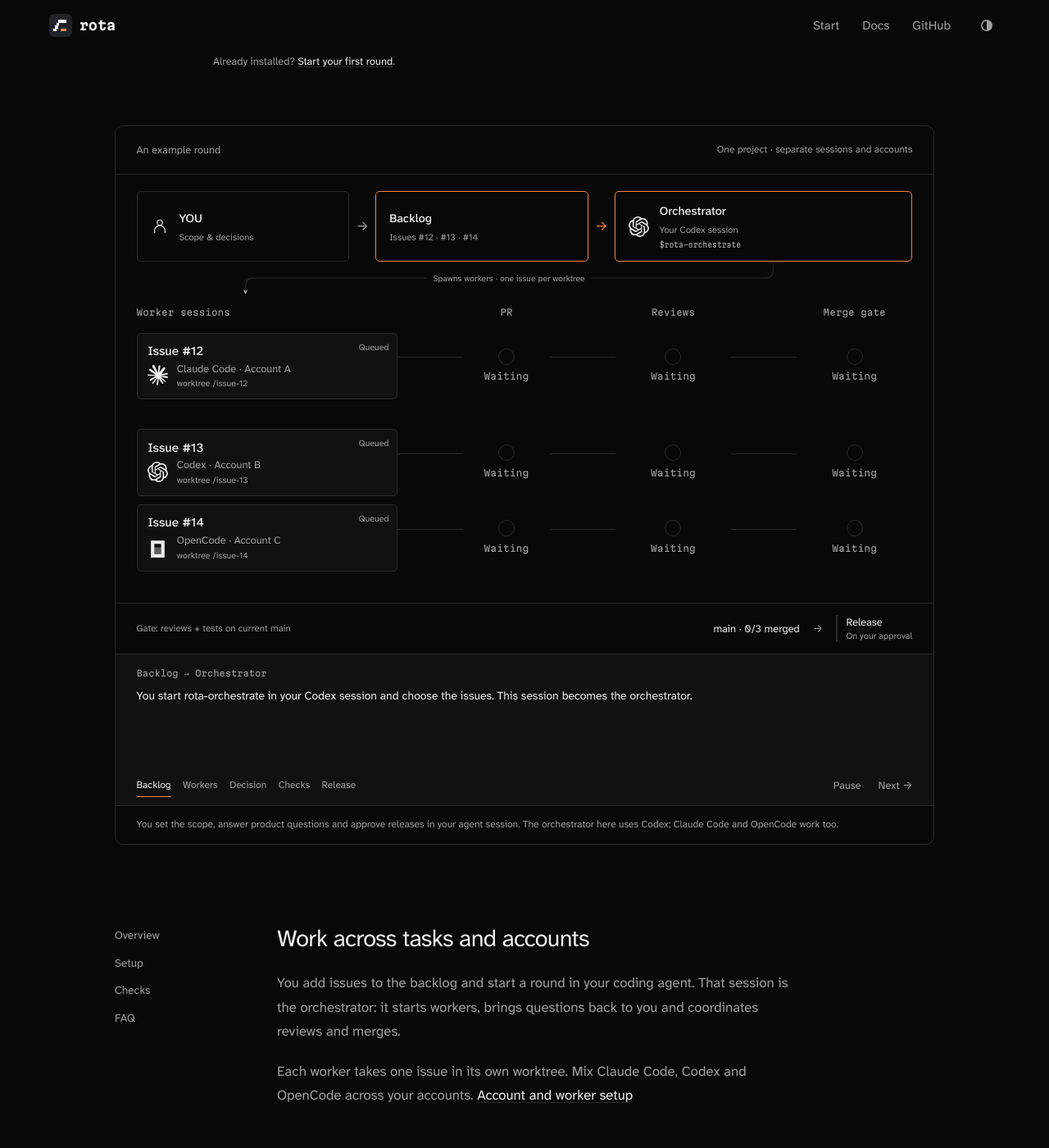
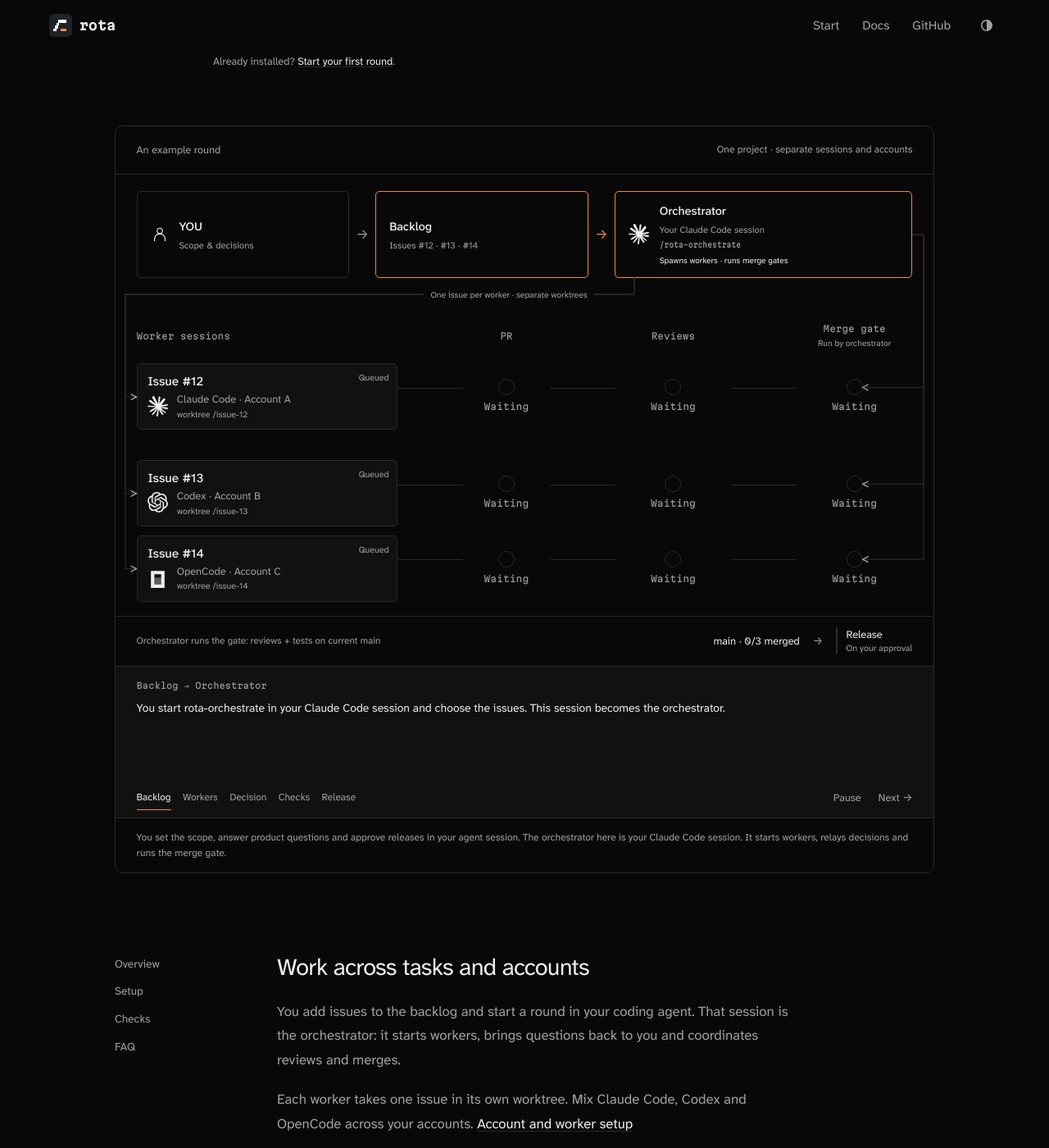
Before and after one commit to l4ci/l4ci.github.io, a Jekyll site: the page built from rota/index.html, in a window 1280 px wide and 1400 px high, scrolled down 512 px. Shown: the whole window at 82% size. Built offline with Jekyll 4.4.1, drawn with Linux system fonts in a browser that asks for light colours.

Commit message:
Connect decision relays and merge gates to the Claude orchestrator

```diff
--- a/_includes/rota/round-example.html
+++ b/_includes/rota/round-example.html
@@ -3,6 +3,20 @@
   <div class="round-demo-heading">
     <span id="round-title">An example round</span><span class="round-count">One project · separate sessions and accounts</span>
   </div>
+  <div class="round-map">
+    <svg class="round-wires" aria-hidden="true" focusable="false">
+      <defs>
+        <marker id="wire-arrow" viewBox="0 0 8 8" refX="7" refY="4" markerWidth="7" markerHeight="7" orient="auto"><path d="M1 1 7 4 1 7"/></marker>
+        <marker id="wire-arrow-active" viewBox="0 0 8 8" refX="7" refY="4" markerWidth="7" markerHeight="7" orient="auto"><path d="M1 1 7 4 1 7"/></marker>
+      </defs>
+      <g data-wire="worker-12"><path class="wire-track"/><path class="wire-motion"/></g>
+      <g data-wire="worker-13"><path class="wire-track"/><path class="wire-motion"/></g>
+      <g data-wire="worker-14"><path class="wire-track"/><path class="wire-motion"/></g>
+      <g data-wire="human"><path class="wire-track"/><path class="wire-motion"/></g>
+      <g data-wire="gate-12"><path class="wire-track"/><path class="wire-motion"/></g>
+      <g data-wire="gate-13"><path class="wire-track"/><path class="wire-motion"/></g>
+      <g data-wire="gate-14"><path class="wire-track"/><path class="wire-motion"/></g>
+    </svg>
   <div class="round-intake">
     <div class="round-node round-you" data-node="you" data-status="active">
       <svg viewBox="0 0 24 24" aria-hidden="true"><circle cx="12" cy="7" r="3.5"/><path d="M5 21v-3a7 7 0 0 1 14 0v3"/></svg>
@@ -12,13 +26,13 @@
     <div class="round-node" data-node="backlog" data-status="waiting"><div><strong>Backlog</strong><span>Issues #12 · #13 · #14</span></div></div>
     <span class="intake-link" data-intake-link="orchestrator" aria-hidden="true">→</span>
     <div class="round-node round-orchestrator" data-node="orchestrator" data-status="waiting">
-      <svg class="harness-mark" aria-hidden="true"><use href="#i-openai"/></svg>
-      <div><strong>Orchestrator</strong><span>Your Codex session</span><code>$rota-orchestrate</code></div>
+      <svg class="harness-mark" aria-hidden="true"><use href="#i-claude"/></svg>
+      <div><strong>Orchestrator</strong><span>Your Claude Code session</span><code>/rota-orchestrate</code><span class="orchestrator-duty" data-orchestrator-duty>Spawns workers · runs merge gates</span></div>
     </div>
   </div>
-  <div class="round-spawn" data-spawn="waiting"><svg viewBox="0 0 1000 34" preserveAspectRatio="none" aria-hidden="true"><defs><marker id="round-arrow" viewBox="0 0 6 6" refX="5" refY="3" markerWidth="6" markerHeight="6" orient="auto-start-reverse"><path d="M1 1 5 3 1 5" fill="none" stroke="currentColor"/></marker></defs><path data-spawn-path marker-end="url(#round-arrow)" d="M820 0V8Q820 17 810 17H150Q140 17 140 26V33"/></svg><span>Spawns workers · one issue per worktree</span></div>
+  <div class="round-spawn"><span>One issue per worker · separate worktrees</span></div>
   <div class="round-lanes">
-    <div class="round-columns" aria-hidden="true"><span>Worker sessions</span><span>PR</span><span>Reviews</span><span>Merge gate</span></div>
+    <div class="round-columns" aria-hidden="true"><span>Worker sessions</span><span>PR</span><span>Reviews</span><span>Merge gate<small>Run by orchestrator</small></span></div>
     <div class="round-lane" role="group" aria-label="Issue 12" data-issue="12" data-state="queued">
       <div class="round-session" role="group" aria-label="Worker session" data-stage="work" data-status="waiting">
         <svg class="harness-mark" aria-hidden="true"><use href="#i-claude"/></svg>
@@ -58,11 +72,11 @@
       <div class="round-stage" role="group" aria-label="Reviews" data-stage="review" data-status="waiting"><span class="stage-mark" aria-hidden="true"></span><span class="stage-name">Reviews</span><span class="stage-status">Waiting</span></div>
       <span class="round-link" data-link="gate" aria-hidden="true"></span>
       <div class="round-stage" role="group" aria-label="Merge gate" data-stage="gate" data-status="waiting"><span class="stage-mark" aria-hidden="true"></span><span class="stage-name">Merge gate</span><span class="stage-status">Waiting</span></div>
-      <div class="round-question-trail"><span>Decision needed → Orchestrator → YOU</span></div>
     </div>
   </div>
+  </div>
   <div class="round-outcome">
-    <span class="round-gate-note">Gate: reviews + tests on current main</span>
+    <span class="round-gate-note">Orchestrator runs the gate: reviews + tests on current main</span>
     <div class="round-delivery"><span data-main-status>main · 0/3 merged</span><span aria-hidden="true">→</span><span class="round-release" data-release="waiting">Release <span data-release-status>On your approval</span></span></div>
   </div>
   <div class="round-message">
@@ -74,5 +88,5 @@
     <div class="round-chapters" role="group" aria-label="Jump to a part of the example round"></div>
     <div class="round-controls"><button type="button" data-round-toggle>Pause</button><button type="button" data-round-next aria-label="Next step in the example round">Next <span aria-hidden="true">→</span></button></div>
   </div>
-  <figcaption id="round-caption">You set the scope, answer product questions and approve releases in your agent session. The orchestrator here uses Codex; Claude Code and OpenCode work too.</figcaption>
+  <figcaption id="round-caption">You set the scope, answer product questions and approve releases in your agent session. The orchestrator here is your Claude Code session. It starts workers, relays decisions and runs the merge gate.</figcaption>
 </figure>
--- a/_layouts/rota/base.html
+++ b/_layouts/rota/base.html
@@ -69,7 +69,7 @@
     <link rel="stylesheet" href="/rota/assets/fonts/fonts.css">
     <link rel="stylesheet" href="/rota/assets/rota.css?v=2">
     <link rel="stylesheet" href="/rota/assets/entry.css?v=5">
-    {% if is_landing %}<link rel="stylesheet" href="/rota/assets/round-example.css?v=2">{% endif %}
+    {% if is_landing %}<link rel="stylesheet" href="/rota/assets/round-example.css?v=3">{% endif %}
     <script>
       try { var t = localStorage.getItem("rota-theme"); document.documentElement.dataset.theme = t === "light" ? "light" : "dark"; } catch (e) { document.documentElement.dataset.theme = "dark"; }
     </script>
--- a/rota/assets/round-example.css
+++ b/rota/assets/round-example.css
@@ -129,13 +129,7 @@
 .intake-link { align-self: center; text-align: center; color: var(--muted); }
 .intake-link[data-status="active"] { color: var(--accent); }
 .round-spawn { height: 40px; position: relative; margin: 0 1.6rem; }
-.round-spawn svg { position: absolute; inset: 0; width: 100%; height: 100%; fill: none; stroke: var(--rule); stroke-width: 1; }
-.round-spawn path { vector-effect: non-scaling-stroke; }
-.round-spawn span { position: absolute; top: 12px; left: 48%; transform: translateX(-50%); font-size: .65rem; color: var(--muted); padding: 0 .5rem; background: var(--paper); white-space: nowrap; }
-.round-spawn[data-spawn="active"] [data-spawn-path] { stroke: var(--accent); stroke-dasharray: 4 4; animation: round-return 1s linear infinite; }
-.round-question-trail { grid-column: 1 / -1; height: 22px; color: var(--muted); font-size: .67rem; visibility: hidden; }
-.round-question-trail span::before { content: "↑ "; color: var(--accent); }
-.round-lane[data-state="question"] .round-question-trail { visibility: visible; }
+.round-spawn span { position: absolute; z-index: 3; top: 12px; left: 48%; transform: translateX(-50%); font-size: .65rem; color: var(--muted); padding: 0 .5rem; background: var(--paper); white-space: nowrap; }
 .round-session[data-status="question"] .session-status { color: var(--ink); }
 .round-session[data-status="question"] .harness-mark { color: var(--accent); }
 @media (max-width: 820px) {
@@ -155,8 +149,7 @@
   .round-node span { font-size: .72rem; }
   .round-node code { flex-basis: 100%; font-size: .6rem; }
   .intake-link { height: 25px; transform: rotate(90deg); line-height: 25px; }
-  .round-spawn { height: 32px; margin: 0 1rem; border-left: 1px solid var(--rule); }
-  .round-spawn svg { display: none; }
+  .round-spawn { height: 32px; margin: 0 1rem; }
   .round-spawn span { left: .6rem; top: 6px; transform: none; font-size: .6rem; padding: 0; }
   .round-outcome { padding: .8rem 1rem; }
   .round-delivery { justify-content: space-between; width: 100%; }
@@ -169,6 +162,23 @@
   .round-chapters { width: 100%; justify-content: space-between; gap: .3rem; }
   .round-chapters button { font-size: .7rem; }
   .round-controls { margin-left: auto; }
-  .round-question-trail { font-size: .6rem; }
   .round-return > span { font-size: .58rem; }
 }
+
+/* Shared paths connect real card edges, including on the stacked mobile layout. */
+.round-map { position: relative; isolation: isolate; }
+.round-wires { position: absolute; inset: 0; width: 100%; height: 100%; pointer-events: none; z-index: 2; overflow: visible; }
+.round-wires path { fill: none; stroke-width: 1.25; stroke-linejoin: round; stroke-linecap: round; }
+.round-wires #wire-arrow path { stroke: var(--muted); }
+.round-wires #wire-arrow-active path { stroke: var(--accent); }
+.wire-track { stroke: var(--rule); marker-end: url(#wire-arrow); }
+.wire-motion { display: none; stroke: var(--accent); stroke-dasharray: 7 13; marker-end: url(#wire-arrow-active); animation: wire-travel 1.2s linear infinite; }
+[data-wire][data-active="true"] .wire-track { stroke: var(--accent); opacity: .35; }
+[data-wire][data-active="true"] .wire-motion { display: block; }
+.round-columns small { display: block; font: 400 .65rem/1.4 var(--sans); margin-top: .2rem; }
+.round-node .orchestrator-duty { font-size: .63rem; margin-top: .15rem; color: var(--ink); }
+@keyframes wire-travel { to { stroke-dashoffset: -40; } }
+@media (max-width: 620px) {
+  .round-node .orchestrator-duty { flex-basis: 100%; font-size: .65rem; }
+  [data-stage="gate"] .stage-name::after { content: "by orchestrator"; display: block; font-size: .57rem; }
+}
--- a/rota/assets/round-example.js
+++ b/rota/assets/round-example.js
@@ -5,7 +5,7 @@
   if (!demo) return;
   var steps = [
     { title: "Capture the work", chapter: 0, states: ["queued", "queued", "queued"], route: "YOU → Backlog", text: "You describe the work: fix login, add CSV export and handle empty search. It becomes issues #12, #13 and #14." },
-    { title: "Start your orchestrator", chapter: 0, states: ["queued", "queued", "queued"], route: "Backlog → Orchestrator", text: "You start rota-orchestrate in your Codex session and choose the issues. This session becomes the orchestrator." },
+    { title: "Start your orchestrator", chapter: 0, states: ["queued", "queued", "queued"], route: "Backlog → Orchestrator", text: "You start rota-orchestrate in your Claude Code session and choose the issues. This session becomes the orchestrator." },
     { title: "Spawn worker sessions", chapter: 1, states: ["building", "building", "building"], route: "Orchestrator → Workers", text: "Your orchestrator starts Claude Code, Codex and OpenCode workers. Each gets one issue, its own worktree and a configured account." },
     { title: "Open a pull request", chapter: 1, states: ["building", "pr", "building"], route: "Worker #13 → PR #42", text: "Codex opens a PR for #13. The other workers keep working; workers do not merge their own changes." },
     { title: "Worker raises a question", chapter: 2, states: ["pr", "review", "question"], route: "Worker #14 → Orchestrator", text: "OpenCode asks: \"Should an empty search show all results or an empty state?\" It pauses #14 for that decision." },
@@ -14,8 +14,8 @@
     { title: "Relay the answer", chapter: 2, states: ["fixing", "merged", "building"], route: "Orchestrator → Worker #14", text: "The orchestrator relays your answer: \"{answer}\" OpenCode resumes #14. A fresh Claude session takes the review feedback for #12.", duration: 5500 },
     { title: "Submit updated work", chapter: 3, states: ["pr", "merged", "pr"], route: "Workers → PRs", text: "Claude updates PR #41 with the login fix. OpenCode opens PR #43 with the empty-search behavior you chose." },
     { title: "Review the changes", chapter: 3, states: ["review", "merged", "review"], route: "PRs → Reviews", text: "The orchestrator coordinates reviews of both PRs. The fix for #12 is reviewed again on its updated code." },
-    { title: "Run the merge gate", chapter: 3, states: ["gate", "merged", "approved"], route: "Reviews → Merge gate", text: "#12 enters the gate: required reviews are checked and tests run on the PR combined with current main. #14 waits its turn." },
-    { title: "Check against updated main", chapter: 3, states: ["merged", "merged", "gate"], route: "Merge gate → main", text: "#12 passes and merges. Now #14 runs the gate against the updated main, including the changes from #12 and #13." },
+    { title: "Run the merge gate", chapter: 3, states: ["gate", "merged", "approved"], route: "Orchestrator → Merge gate for #12", text: "Your Claude orchestrator runs the gate for #12: it checks reviews and tests the PR combined with current main. #14 waits its turn." },
+    { title: "Check against updated main", chapter: 3, states: ["merged", "merged", "gate"], route: "Orchestrator → Merge gate for #14", text: "#12 passes and merges. The orchestrator now runs the gate for #14 against the updated main, including #12 and #13." },
     { title: "Prepare the release", chapter: 4, states: ["merged", "merged", "merged"], route: "main → Release preparation", text: "All three issues are on main. You ask for a release; the agent checks the release checklist and prepares the notes." },
     { title: "You approve the release", chapter: 4, states: ["merged", "merged", "merged"], route: "Agent → YOU → Release", text: "You review the release notes and approve publishing. A finished round does not publish a release by itself." },
     { title: "Publish the release", chapter: 4, states: ["merged", "merged", "merged"], route: "Your approval → Release", text: "The agent tags and publishes the release. Your issues, product decision and approved changes are now in the release.", duration: 6500 }
@@ -49,6 +49,53 @@
     return button;
   });
 
+  // Measure the cards so the same connected paths work at every screen size.
+  var map = demo.querySelector(".round-map");
+  var wires = demo.querySelector(".round-wires");
+  function drawConnections() {
+    var bounds = map.getBoundingClientRect();
+    if (!bounds.width) return;
+    wires.setAttribute("viewBox", "0 0 " + bounds.width + " " + bounds.height);
+    function rect(selector) {
+      var r = map.querySelector(selector).getBoundingClientRect();
+      return { left: r.left - bounds.left, right: r.right - bounds.left, top: r.top - bounds.top, bottom: r.bottom - bounds.top, x: (r.left + r.right) / 2 - bounds.left, y: (r.top + r.bottom) / 2 - bounds.top };
+    }
+    function connect(name, points, active, show) {
+      var group = wires.querySelector('[data-wire="' + name + '"]');
+      var d = points.map(function (p, i) { return (i ? "L" : "M") + p.map(function (n) { return n.toFixed(1); }).join(" "); }).join(" ");
+      group.dataset.active = String(active);
+      group.style.display = show === false ? "none" : "";
+      group.querySelectorAll("path").forEach(function (path) { path.setAttribute("d", d); });
+    }
+    var orchestrator = rect('[data-node="orchestrator"]');
+    var you = rect('[data-node="you"]');
+    var mobile = window.matchMedia("(max-width: 620px)").matches;
+    var left = mobile ? 7 : 12;
+    var right = bounds.width - left;
+    var corridor = orchestrator.bottom + 20;
+    [12, 13, 14].forEach(function (issue, i) {
+      var worker = rect('[data-issue="' + issue + '"] .round-session');
+      var workerPath = mobile ? [[orchestrator.left, orchestrator.y], [left, orchestrator.y], [left, worker.y], [worker.left, worker.y]] :
+        [[orchestrator.left + 24, orchestrator.bottom], [orchestrator.left + 24, corridor], [left, corridor], [left, worker.y], [worker.left, worker.y]];
+      if (issue === 14 && (index === 4 || index === 5)) workerPath.reverse();
+      connect("worker-" + issue, workerPath, index === 2 || (issue === 14 && (index === 4 || index === 7)));
+      var gate = rect('[data-issue="' + issue + '"] [data-stage="gate"] .stage-mark');
+      connect("gate-" + issue, [[orchestrator.right, orchestrator.y], [right, orchestrator.y], [right, gate.y], [gate.right, gate.y]], steps[index].states[i] === "gate");
+    });
+    var humanPath = mobile ? [[orchestrator.left, orchestrator.y], [left, orchestrator.y], [left, you.y], [you.left, you.y]] :
+      [[orchestrator.x, orchestrator.top], [orchestrator.x, 9], [you.x, 9], [you.x, you.top]];
+    if (index >= 6) humanPath.reverse();
+    connect("human", humanPath, index === 5 || index === 6 || (index === 7 && motion.matches), index >= 4 && index <= 7);
+  }
+  var drawFrame;
+  function queueConnections() {
+    window.cancelAnimationFrame(drawFrame);
+    drawFrame = window.requestAnimationFrame(drawConnections);
+  }
+  if ("ResizeObserver" in window) new ResizeObserver(queueConnections).observe(map);
+  window.addEventListener("resize", queueConnections);
+  if (document.fonts) document.fonts.ready.then(queueConnections);
+
   function render(nextIndex) {
     index = nextIndex;
     var step = steps[index];
@@ -59,10 +106,8 @@
       demo.querySelector('[data-node="' + node + '"]').dataset.status = active ? "active" : "waiting";
     });
     demo.querySelector("[data-you-status]").textContent = index === 5 ? "Decision needed" : index === 6 ? "Answer the question" : index === 13 ? "Approve the release" : "Scope & decisions";
-    var relay = index === 5 || index === 6;
-    demo.querySelector("[data-spawn]").dataset.spawn = index === 2 || relay ? "active" : "waiting";
-    demo.querySelector("[data-spawn-path]").setAttribute("d", index === 6 ? "M140 0V8Q140 17 150 17H810Q820 17 820 8V1" : relay ? "M820 0V8Q820 17 810 17H150Q140 17 140 8V1" : "M820 0V8Q820 17 810 17H150Q140 17 140 26V33");
-    demo.querySelector(".round-spawn > span").textContent = index === 5 ? "Question → YOU" : index === 6 ? "Your answer → Orchestrator" : "Spawns workers · one issue per worktree";
+    var gatingIssue = step.states.indexOf("gate");
+    demo.querySelector("[data-orchestrator-duty]").textContent = index === 4 ? "Receives #14's question" : index === 5 ? "Asks you for a decision" : index === 6 ? "Receives your answer" : index === 7 ? "Relays your answer to #14" : gatingIssue >= 0 ? "Runs merge gate · #" + (12 + gatingIssue) : "Spawns workers · runs merge gates";
     demo.querySelector('[data-intake-link="backlog"]').dataset.status = index === 0 ? "active" : "waiting";
     demo.querySelector('[data-intake-link="orchestrator"]').dataset.status = index === 1 ? "active" : "waiting";
     lanes.forEach(function (lane, i) {
@@ -82,6 +127,7 @@
         lane.querySelector('[data-link="' + stage + '"]').dataset.status = state[stage];
       });
     });
+    drawConnections();
     var merged = step.states.filter(function (state) { return state === "merged"; }).length;
     demo.querySelector("[data-main-status]").textContent = "main · " + merged + "/3 merged";
     demo.querySelector("[data-release]").dataset.release = index === 14 ? "done" : index >= 12 ? "active" : "waiting";
@@ -106,9 +152,10 @@
   demo.querySelectorAll("[data-answer]").forEach(function (button) {
     button.addEventListener("click", function () {
       answer = button.dataset.answer;
-      paused = true;
+      // Let the answer visibly travel through the orchestrator before work resumes.
+      paused = motion.matches;
+      render(motion.matches ? 7 : 6);
       syncPlayback();
-      render(7);
       // The answer buttons disappear; keep keyboard focus in the demo.
       demo.querySelector("[data-round-next]").focus({ preventScroll: true });
     });
--- a/rota/index.html
+++ b/rota/index.html
@@ -47,4 +47,4 @@
   {% include rota/landing-faq.html %}
 </main>
 <script src="/rota/assets/entry.js?v=2" defer></script>
-<script src="/rota/assets/round-example.js?v=2" defer></script>
+<script src="/rota/assets/round-example.js?v=3" defer></script>
```
